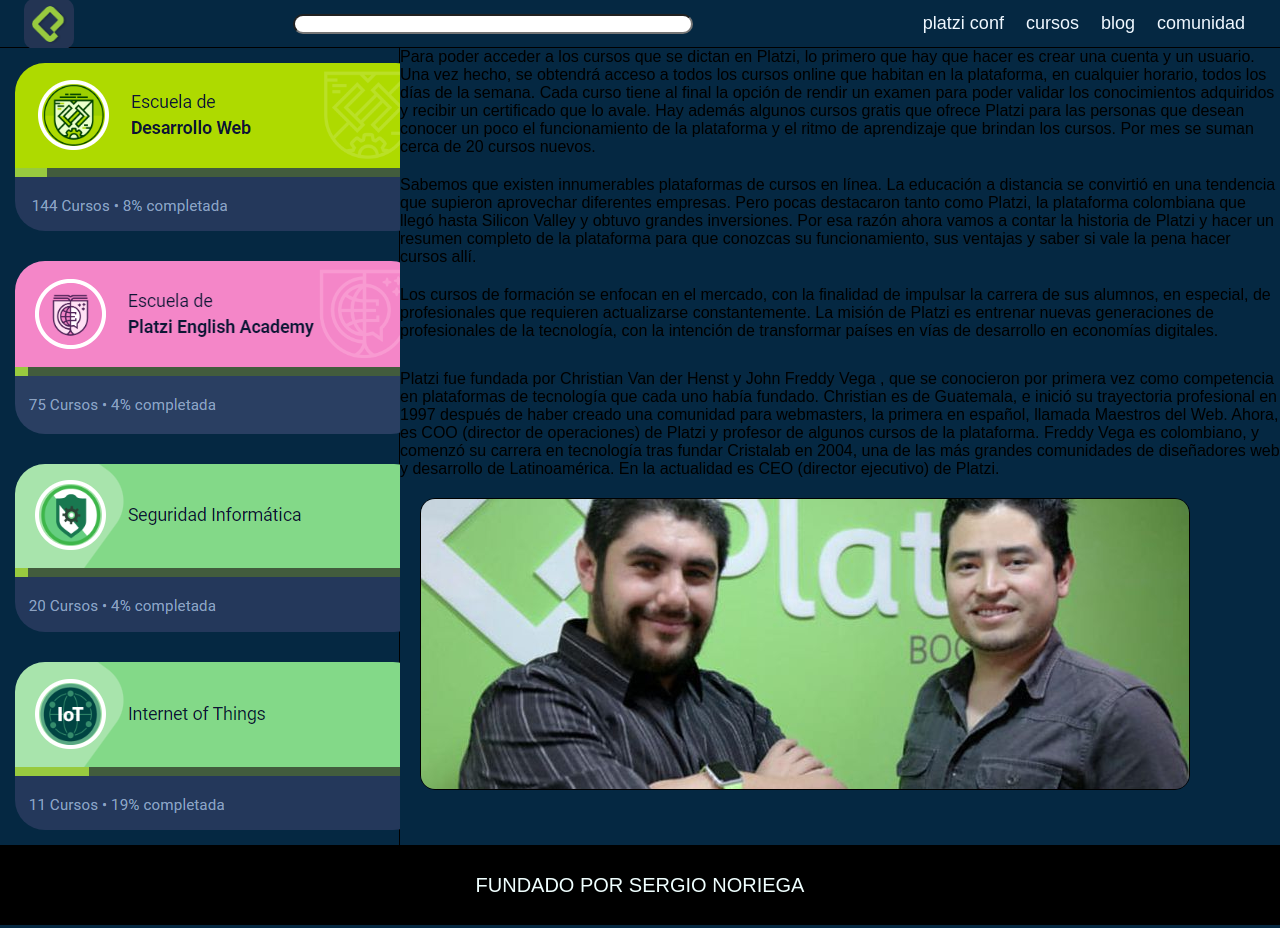
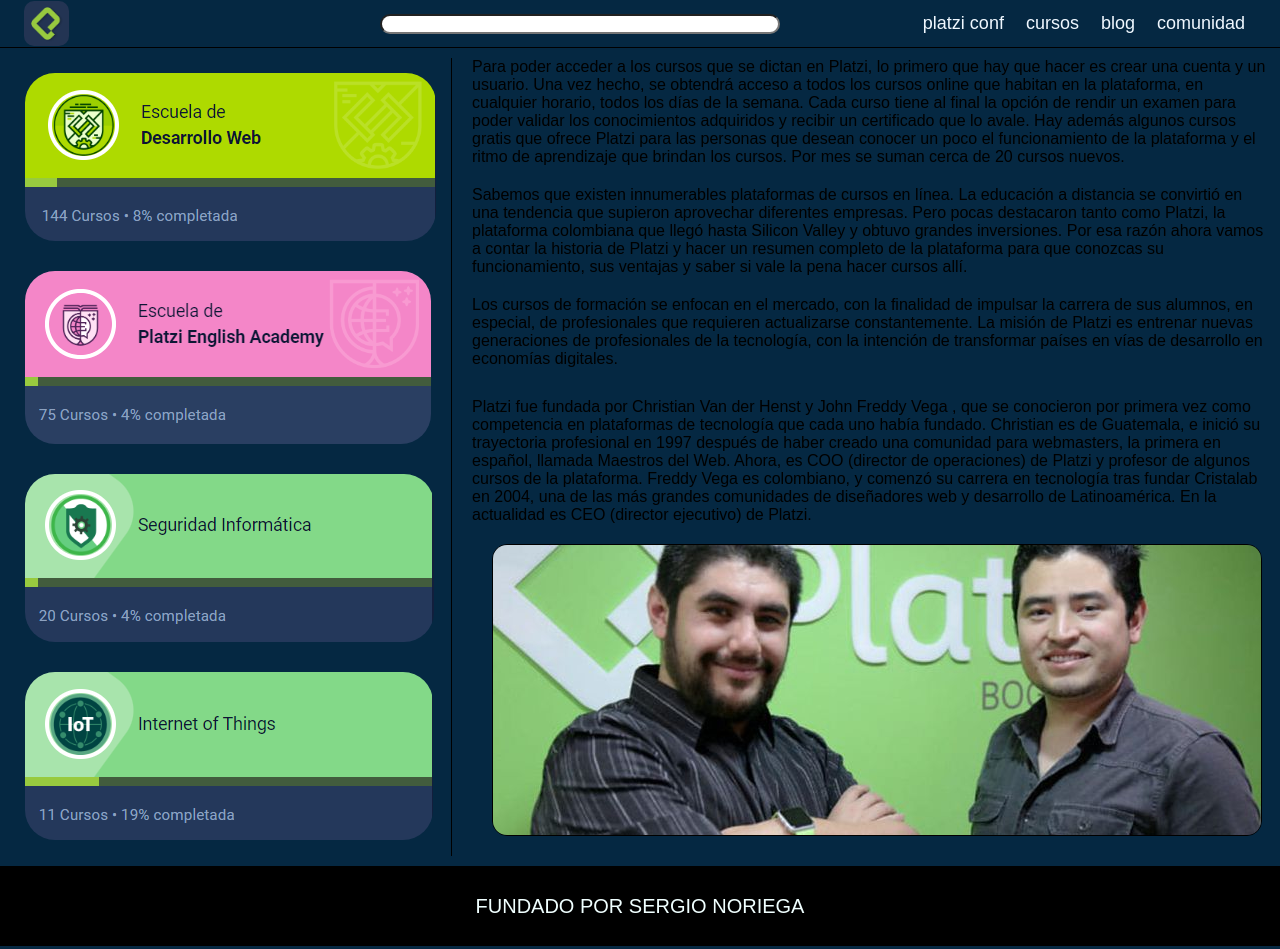
Before and after one commit to Sergiodev90/pagina-web, a plain HTML site: page index.html in a window 1280 px wide. Before the commit the page ends 928 px from the top, so only its background shows below. Drawn offline with Linux system fonts and the light colour scheme.

Commit message:
guardado

```diff
--- a/index.html
+++ b/index.html
@@ -21,12 +21,14 @@
         </nav>
 </header>
 <main>
+    <section class="menu-lateral-principal">
 <div class="menu-lateral">
     <a href="#"><img src="./images/desarrolloweb.png" alt="img1"></a>
     <a href="#"><img src="./images/english.png" alt="img2"></a>
     <a href="#"><img src="./images/seguridad.png" alt="img3"></a>
     <a href="#"><img src="./images/iot.png" alt="img4"></a>
 </div>
+</section>
 <div class="information-right">
 <p>
     Para poder acceder a los cursos que se dictan en Platzi, lo primero que hay que hacer es crear una cuenta y un usuario. Una vez hecho, se obtendrá acceso a todos los cursos online que habitan en la plataforma, en cualquier horario, todos los días de la semana. Cada curso tiene al final la opción de rendir un examen para poder validar los conocimientos adquiridos y recibir un certificado que lo avale.
--- a/styless.css
+++ b/styless.css
@@ -15,19 +15,22 @@ header{
     justify-content:space-between;
     align-items: center;
     border-bottom:0.1rem solid black;
+    width: 100%;
 }
-
+body{
+    width: 100%;
+}
 .image {
-    width: 5rem;
-    display:flex;
     border-radius: 1rem;
     display: flex;
+    width: 20%;
 }
 nav{
     font-size: 1.8rem;
     display:flex;
     align-items: center;
     justify-content:flex-end;
+
 }
 nav li{
     align-items: center;
@@ -51,17 +54,25 @@ input{
 main{
     display: flex;
 }
+.menu-lateral-principal{
+    padding: 1.0rem;
+    position: relative;
+    background-color: #052842;
+    display: flex;
+}
 .menu-lateral{
     display:flex;
     background-color: #052842;
     flex-direction: column;
-    width: 50vh;
     border-right: 0.1rem solid black;
 }
-.menu-lateral a img{
-    display: flex;
-    flex-direction: column;
+.menu-lateral a{
+    display:flex;
+    margin:0;
+    padding:0;
     margin: 1.5rem;
+}
+.menu-lateral img{
     border-radius: 3.0rem;
 }
 .information-right{
@@ -70,6 +81,7 @@ main{
     background-color: #052842;
     font-size: 1.6rem;
     flex-direction: column;
+    padding: 1.0rem;
 }
 .information-right :nth-child(2){
     display: flex;
```
